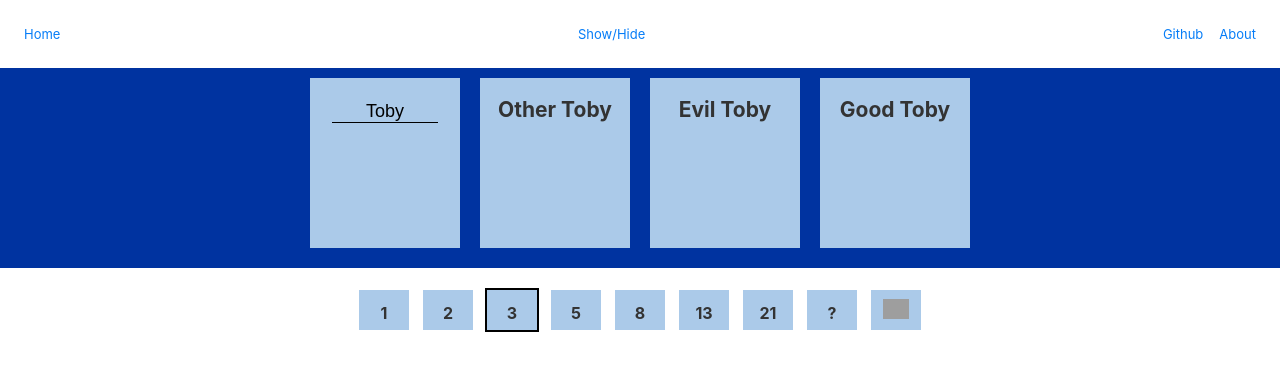
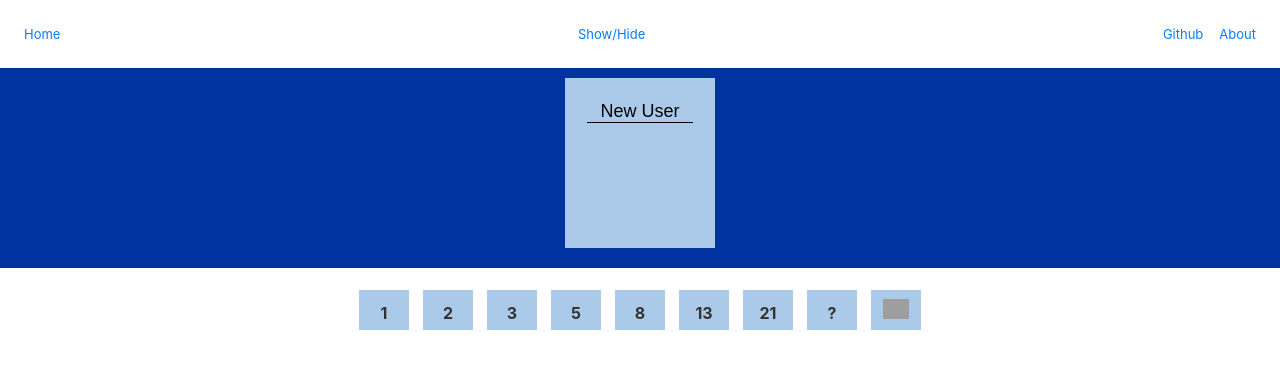
Before and after one commit to ybot1122/sprint-planning-tool, a Next.js app: page / in a window 1280 px wide. Shown: the top 370 px of the page. Built offline with nearby package versions, Linux system fonts and the light colour scheme; no server answers; grey boxes are pictures that could not be loaded.

Commit message:
more socket stuff

```diff
--- a/api/api.js
+++ b/api/api.js
@@ -1,4 +1,5 @@
 import openSocket from 'socket.io-client';
+import * as apiEvents from '../constants/apiConstants'
 
 let socket = null;
 
@@ -11,10 +12,10 @@ export const openConnection = () => {
   const apiPromise = new Promise((res, rej) => {
     socket = openSocket('http://localhost:4200')
     socket.on('connect', (data) => {
-      console.log(data)
       socket.emit('join')
       res(data)
     })
+    console.log(socket)
   })
 
   return apiPromise
--- a/constants/apiConstants.js
+++ b/constants/apiConstants.js
@@ -1,3 +1,4 @@
+const EVENT_JOIN = 'join'
 const EVENT_UPDATE_SCORE = 'EVENT_UPDATE_SCORE'
 const EVENT_UPDATE_NAME = 'EVENT_UPDATE_NAME'
 const EVENT_NEW_PLAYER = 'EVENT_NEW_PLAYER'
--- a/pages/index.js
+++ b/pages/index.js
@@ -7,8 +7,6 @@ import ScoreCard from '../components/ScoreCard'
 import { apiOpenConnection } from '../actions/actions'
 
 const index = (props) => {
-  console.log('Home Page', props)
-
   const { bootstrap: { users, connection } } = props;
 
   if (!connection.isConnected && !connection.isLoading) {
--- a/reducers/bootstrap.js
+++ b/reducers/bootstrap.js
@@ -14,19 +14,7 @@ const initialState = {
   },
   users: [
     {
-      name: 'Toby',
-      score: 3,
-    },
-    {
-      name: 'Other Toby',
-      score: 3,
-    },
-    {
-      name: 'Evil Toby',
-      score: 3,
-    },
-    {
-      name: 'Good Toby',
+      name: 'New User',
       score: null,
     },
   ],
```
Also changed, not shown: server.js (+12 -4 lines).
